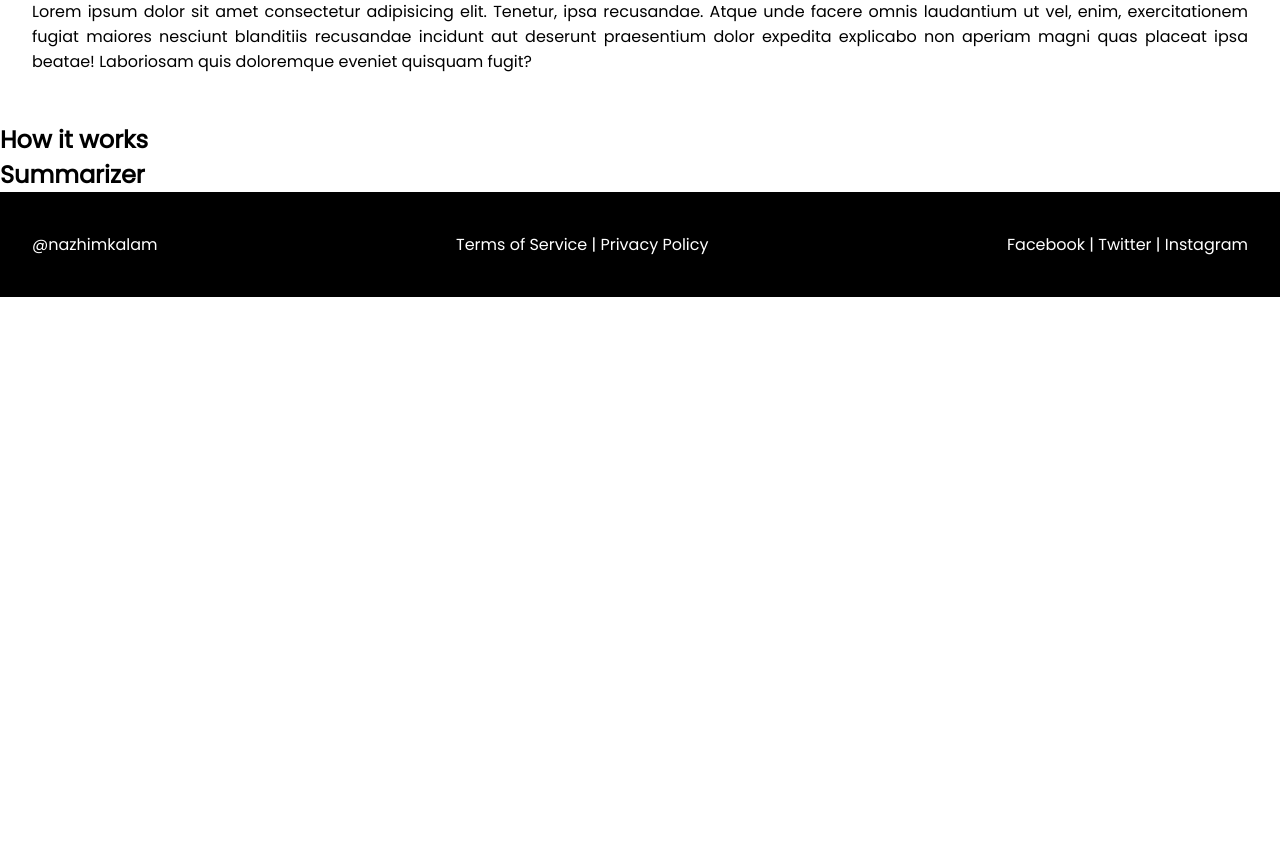
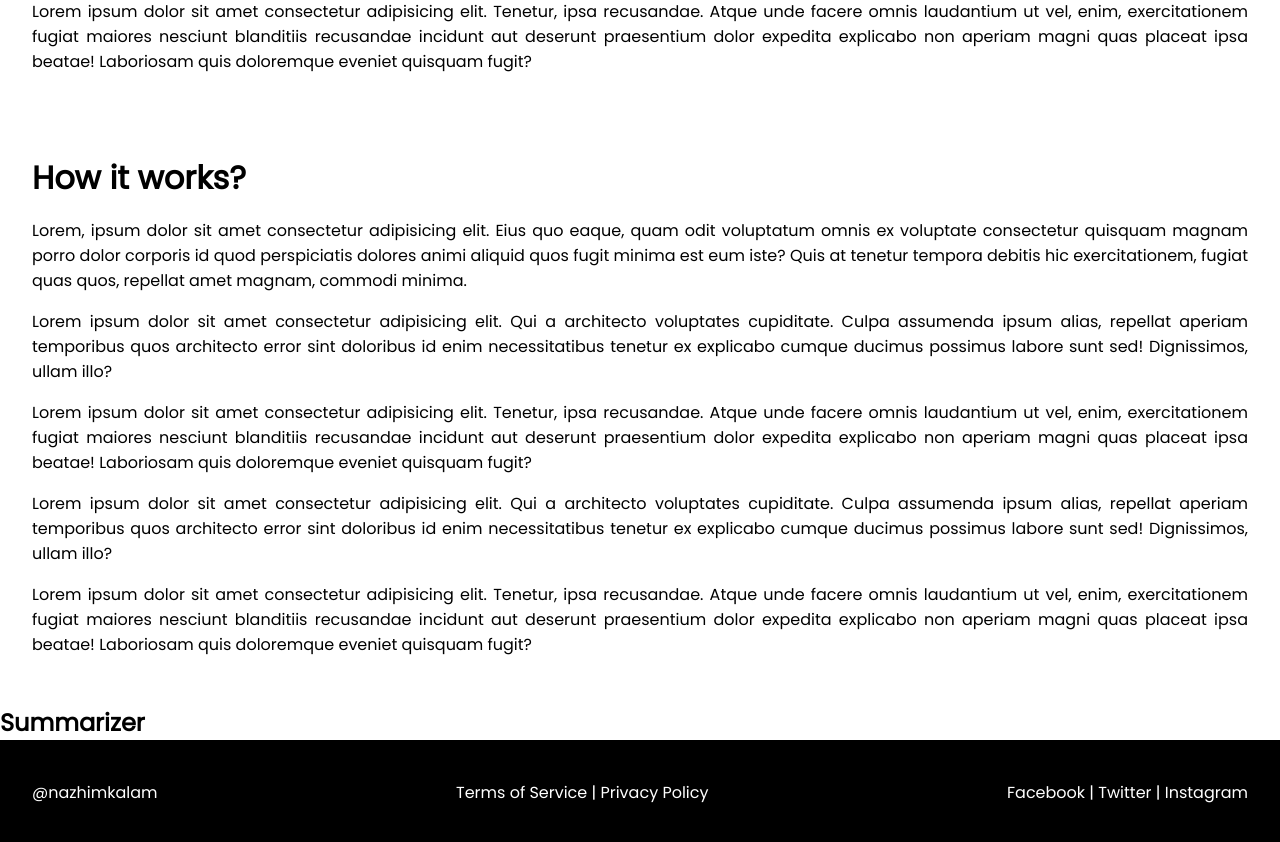
Before and after one commit to nazhimkalam/gensum, a React (Create React App) app in the folder Implementation/frontend/: page / in a window 1280 px wide. Shown: the part 400-1242 px from the top of the page. Before the commit the page ends 800 px from the top, so only its background shows below. Built offline with nearby package versions, Linux system fonts and the light colour scheme.

Commit message:
created the how it works section

```diff
--- /dev/null
+++ b/Implementation/frontend/src/components/HowItWorks/HowItWorks.tsx
@@ -0,0 +1,47 @@
+import styled from "styled-components";
+
+const HowItWorks = () => {
+  return (
+    <StyledContainer id="section">
+      <h2>How it works?</h2>
+      <p>
+        Lorem, ipsum dolor sit amet consectetur adipisicing elit. Eius quo eaque, quam odit voluptatum omnis ex voluptate consectetur quisquam magnam porro dolor corporis id quod perspiciatis dolores animi aliquid quos fugit minima est eum iste? Quis at tenetur tempora debitis hic exercitationem, fugiat quas quos, repellat amet magnam, commodi minima.
+      </p>
+
+      <p>
+        Lorem ipsum dolor sit amet consectetur adipisicing elit. Qui a architecto voluptates cupiditate. Culpa assumenda ipsum alias, repellat aperiam temporibus quos architecto error sint doloribus id enim necessitatibus tenetur ex explicabo cumque ducimus possimus labore sunt sed! Dignissimos, ullam illo?
+      </p>
+
+      <p>
+        Lorem ipsum dolor sit amet consectetur adipisicing elit. Tenetur, ipsa recusandae. Atque unde facere omnis laudantium ut vel, enim, exercitationem fugiat maiores nesciunt blanditiis recusandae incidunt aut deserunt praesentium dolor expedita explicabo non aperiam magni quas placeat ipsa beatae! Laboriosam quis doloremque eveniet quisquam fugit?
+      </p>
+
+      <p>
+        Lorem ipsum dolor sit amet consectetur adipisicing elit. Qui a architecto voluptates cupiditate. Culpa assumenda ipsum alias, repellat aperiam temporibus quos architecto error sint doloribus id enim necessitatibus tenetur ex explicabo cumque ducimus possimus labore sunt sed! Dignissimos, ullam illo?
+      </p>
+
+      <p>
+        Lorem ipsum dolor sit amet consectetur adipisicing elit. Tenetur, ipsa recusandae. Atque unde facere omnis laudantium ut vel, enim, exercitationem fugiat maiores nesciunt blanditiis recusandae incidunt aut deserunt praesentium dolor expedita explicabo non aperiam magni quas placeat ipsa beatae! Laboriosam quis doloremque eveniet quisquam fugit?
+      </p>
+    </StyledContainer>
+  );
+};
+
+export default HowItWorks;
+
+const StyledContainer = styled.div`
+    margin: 0;
+    padding: 2rem;
+
+    h2 {
+        font-size: 2rem;
+        margin-bottom: 1rem;
+    }
+
+    p {
+        margin: 0;
+        padding: 0;
+        text-align: justify;
+        margin-bottom: 1rem;
+    }
+`;
--- a/Implementation/frontend/src/pages/landing/LandingPage.tsx
+++ b/Implementation/frontend/src/pages/landing/LandingPage.tsx
@@ -2,18 +2,18 @@ import styled from "styled-components";
 import About from "../../components/About/About";
 import Footer from "../../components/Footer/Footer";
 import Header from "../../components/Header/Header";
+import HowItWorks from "../../components/HowItWorks/HowItWorks";
 
 const LandingPage = () => {
   return (
     <StyledContainer>
-      {/* header */}
       <Header />
 
       {/* title and about (given that it also gives the sentiment) */}
       <About />
 
       {/* how it works for both general users and domain specific users */}
-      <h2>How it works</h2>
+      <HowItWorks />
 
       {/* the summarizer tool to be used */}
       <h2>Summarizer</h2>
```
